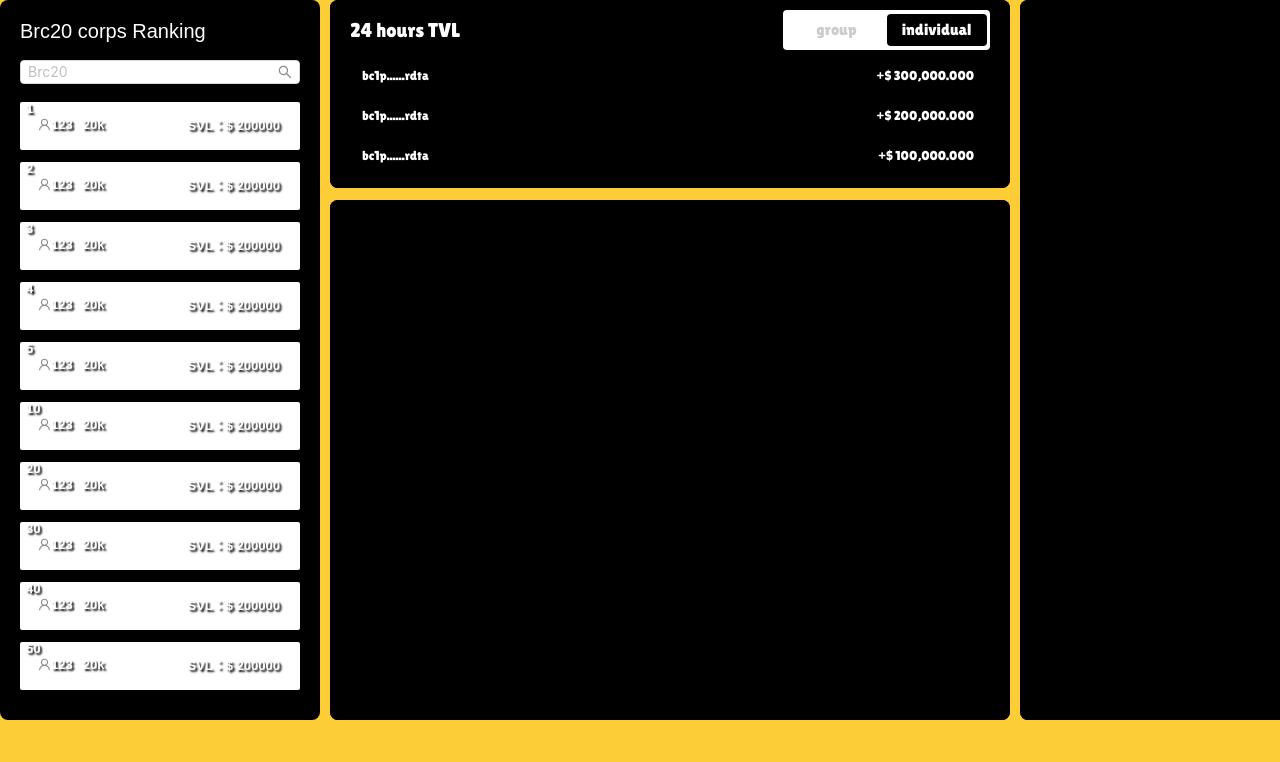
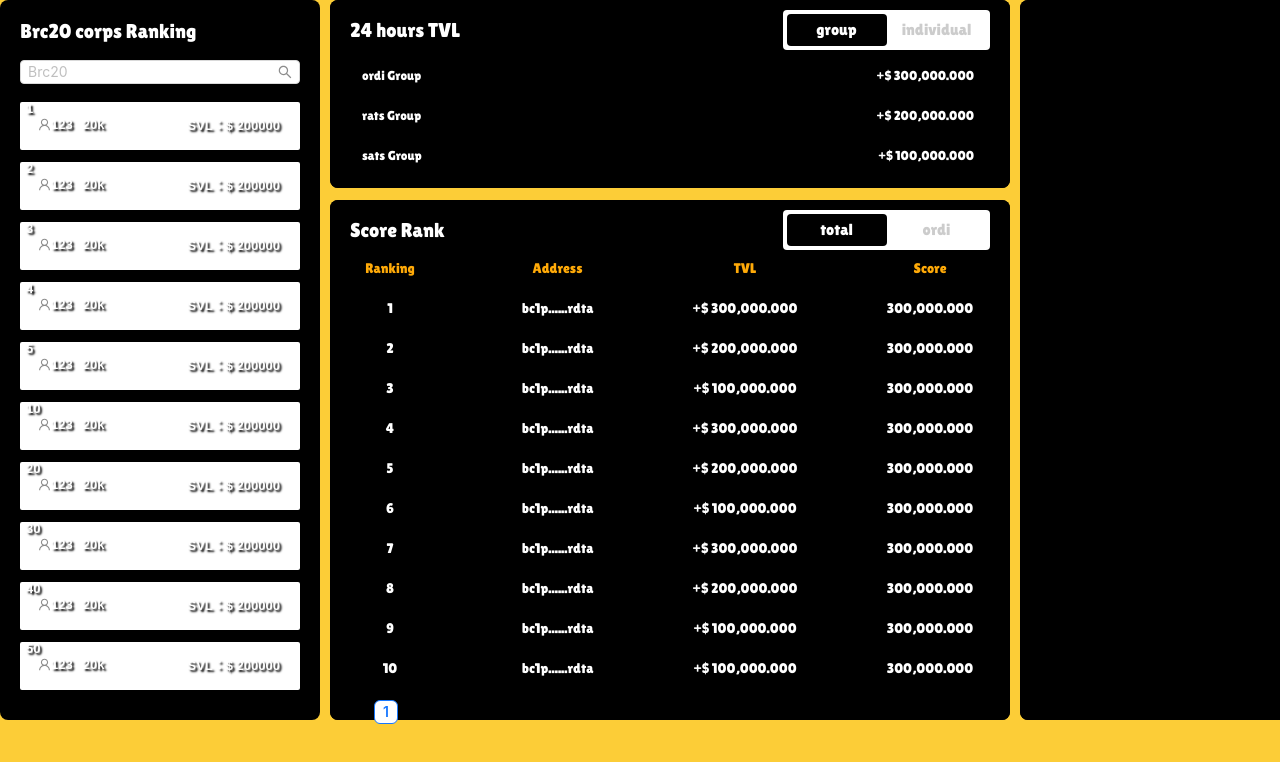
Before and after one commit to yuzhongtingtingerli/boxCatGame, a Vue app: page /rank in a window 1280 px wide. Shown: the top 762 px of the page. Built offline with nearby package versions, Linux system fonts and the light colour scheme.

Commit message:
groupTVLRank

```diff
--- /dev/null
+++ b/src/utils/Tools.js
@@ -0,0 +1,11 @@
+export const getAddress = (add) => {
+  return add.slice(0, 4) + "......" + add.slice(-4);
+};
+export const getMoney = (money) => {
+  // 每隔三位小数加一个,
+  return money?.toString().replace(/\d+/, function (n) {
+    return n.replace(/(\d)(?=(\d{3})+$)/g, function ($1) {
+      return $1 + ",";
+    });
+  });
+};
--- a/src/views/rank/corpsRanking.vue
+++ b/src/views/rank/corpsRanking.vue
@@ -147,6 +147,7 @@ defineExpose({
     padding-bottom: 17px;
     font-weight: 400;
     font-size: 20px;
+    font-family: LilitaOne;
   }
   .list {
     margin-top: 18px;
--- a/src/views/rank/groupTVLRank.vue
+++ b/src/views/rank/groupTVLRank.vue
@@ -1,5 +1,40 @@
 <template>
-  <div class="groupTVLRank"></div>
+  <div class="groupTVLRank">
+    <div class="top">
+      <div class="title">
+        {{ type === "total" ? "Score Rank" : "Group TVL Rank" }}
+      </div>
+      <div class="taps">
+        <div
+          :class="`total ${type === 'total' ? 'active' : ''}`"
+          @click="getTVL('total')"
+        >
+          total
+        </div>
+        <div
+          :class="`ordi ${type === 'ordi' ? 'active' : ''}`"
+          @click="getTVL('ordi')"
+        >
+          ordi
+        </div>
+      </div>
+    </div>
+    <div class="content">
+      <div class="list header">
+        <div class="Ranking">Ranking</div>
+        <div class="Address">Address</div>
+        <div class="TVL">TVL</div>
+        <div class="Score">Score</div>
+      </div>
+      <div class="list" v-for="item in OwnersInfo" :key="item.RankNumber">
+        <div class="Ranking">{{ item.RankNumber }}</div>
+        <div class="Address">{{ getAddress(item.OwnersAddress) }}</div>
+        <div class="TVL">+$ {{ getMoney(item.OwnersTVL) }}</div>
+        <div class="Score">{{ getMoney(item.OwnersScore) }}</div>
+      </div>
+      <a-pagination :total="50" size="small" />
+    </div>
+  </div>
 </template>
 
 <script setup>
@@ -14,6 +49,7 @@ import {
 } from "vue";
 import { useStore } from "vuex";
 import { useRoute, useRouter } from "vue-router";
+import { getMoney, getAddress } from "./../../utils/Tools.js";
 /**
  * 仓库
  */
@@ -30,6 +66,95 @@ const router = useRouter();
 /**
  * 数据部分
  */
+
+const type = ref("total");
+const getTVL = (t) => {
+  // 将t赋值给type，并实现响应式
+  type.value = t;
+};
+const TotalListNumber = ref(10);
+const OwnersInfo = [
+  {
+    RankNumber: "1",
+    OwnersLogo: "https://127.0.0.1/images/ordi.png",
+    OwnersAddress:
+      "bc1ph904vma5ma6decqu60d5ff47hqr6eud2erldlhllv0xnqp46hmpqznrdta", //（前四字符+六个省略符号+后四字符）
+    OwnersTVL: "300000.000",
+    OwnersScore: "300000.000",
+  },
+  {
+    RankNumber: "2",
+    OwnersLogo: "https://127.0.0.1/images/rats.png",
+    OwnersAddress:
+      "bc1ph904vma5ma6decqu60d5ff47hqr6eud2erldlhllv0xnqp46hmpqznrdta", //（前四字符+六个省略符号+后四字符）
+    OwnersTVL: "200000.000",
+    OwnersScore: "300000.000",
+  },
+  {
+    RankNumber: "3",
+    OwnersLogo: "https://127.0.0.1/images/sats.png",
+    OwnersAddress:
+      "bc1ph904vma5ma6decqu60d5ff47hqr6eud2erldlhllv0xnqp46hmpqznrdta", //（前四字符+六个省略符号+后四字符）
+    OwnersTVL: "100000.000",
+    OwnersScore: "300000.000",
+  },
+  {
+    RankNumber: "4",
+    OwnersLogo: "https://127.0.0.1/images/ordi.png",
+    OwnersAddress:
+      "bc1ph904vma5ma6decqu60d5ff47hqr6eud2erldlhllv0xnqp46hmpqznrdta", //（前四字符+六个省略符号+后四字符）
+    OwnersTVL: "300000.000",
+    OwnersScore: "300000.000",
+  },
+  {
+    RankNumber: "5",
+    OwnersLogo: "https://127.0.0.1/images/rats.png",
+    OwnersAddress:
+      "bc1ph904vma5ma6decqu60d5ff47hqr6eud2erldlhllv0xnqp46hmpqznrdta", //（前四字符+六个省略符号+后四字符）
+    OwnersTVL: "200000.000",
+    OwnersScore: "300000.000",
+  },
+  {
+    RankNumber: "6",
+    OwnersLogo: "https://127.0.0.1/images/sats.png",
+    OwnersAddress:
+      "bc1ph904vma5ma6decqu60d5ff47hqr6eud2erldlhllv0xnqp46hmpqznrdta", //（前四字符+六个省略符号+后四字符）
+    OwnersTVL: "100000.000",
+    OwnersScore: "300000.000",
+  },
+  {
+    RankNumber: "7",
+    OwnersLogo: "https://127.0.0.1/images/ordi.png",
+    OwnersAddress:
+      "bc1ph904vma5ma6decqu60d5ff47hqr6eud2erldlhllv0xnqp46hmpqznrdta", //（前四字符+六个省略符号+后四字符）
+    OwnersTVL: "300000.000",
+    OwnersScore: "300000.000",
+  },
+  {
+    RankNumber: "8",
+    OwnersLogo: "https://127.0.0.1/images/rats.png",
+    OwnersAddress:
+      "bc1ph904vma5ma6decqu60d5ff47hqr6eud2erldlhllv0xnqp46hmpqznrdta", //（前四字符+六个省略符号+后四字符）
+    OwnersTVL: "200000.000",
+    OwnersScore: "300000.000",
+  },
+  {
+    RankNumber: "9",
+    OwnersLogo: "https://127.0.0.1/images/sats.png",
+    OwnersAddress:
+      "bc1ph904vma5ma6decqu60d5ff47hqr6eud2erldlhllv0xnqp46hmpqznrdta", //（前四字符+六个省略符号+后四字符）
+    OwnersTVL: "100000.000",
+    OwnersScore: "300000.000",
+  },
+  {
+    RankNumber: "10",
+    OwnersLogo: "https://127.0.0.1/images/sats.png",
+    OwnersAddress:
+      "bc1ph904vma5ma6decqu60d5ff47hqr6eud2erldlhllv0xnqp46hmpqznrdta", //（前四字符+六个省略符号+后四字符）
+    OwnersTVL: "100000.000",
+    OwnersScore: "300000.000",
+  },
+];
 const data = reactive({});
 onBeforeMount(() => {
   //console.log('2.组件挂载页面之前执行----onBeforeMount')
@@ -44,4 +169,68 @@ defineExpose({
   ...toRefs(data),
 });
 </script>
-<style scoped lang="less"></style>
+<style scoped lang="scss">
+.top {
+  height: 40px;
+  display: flex;
+  justify-content: space-between;
+  padding: 10px 20px;
+  font-family: LilitaOne;
+  .title {
+    line-height: 40px;
+    font-size: 20px;
+  }
+  .taps {
+    width: 207px;
+    height: 40px;
+    display: flex;
+    //垂直居中对齐
+    justify-content: center;
+    align-items: center;
+    background-color: #fff;
+    border-radius: 4px;
+    div {
+      width: 100px;
+      height: 32px;
+      line-height: 32px;
+      text-align: center;
+      color: #ccc;
+      font-size: 16px;
+      font-weight: 400;
+      border-radius: 4px;
+      cursor: pointer;
+    }
+    .active {
+      background-color: #000;
+      color: #fff;
+    }
+  }
+}
+.content {
+  margin: 20px;
+  .list {
+    display: flex;
+    justify-content: space-between;
+    font-family: LilitaOne;
+    font-size: 14px;
+    margin-bottom: 20px;
+    text-align: center;
+    height: 20px;
+    .Ranking {
+      width: 80px;
+    }
+    .Address {
+      width: 125px;
+    }
+    .TVL {
+      width: 120px;
+    }
+    .Score {
+      width: 120px;
+    }
+  }
+  .header {
+    color: #ffaa08;
+  }
+}
+</style>
--- a/src/views/rank/hoursTVL.vue
+++ b/src/views/rank/hoursTVL.vue
@@ -52,6 +52,7 @@ import {
 } from "vue";
 import { useStore } from "vuex";
 import { useRoute, useRouter } from "vue-router";
+import { getMoney, getAddress } from "./../../utils/Tools.js";
 /**
  * 仓库
  */
@@ -68,21 +69,10 @@ const router = useRouter();
 /**
  * 数据部分
  */
-let type = "individual";
+const type = ref("group");
 const getTVL = (t) => {
   // 将t赋值给type，并实现响应式
-  type = t;
-};
-const getAddress = (add) => {
-  return add.slice(0, 4) + "......" + add.slice(-4);
-};
-const getMoney = (money) => {
-  // 每隔三位小数加一个,
-  return money.toString().replace(/\d+/, function (n) {
-    return n.replace(/(\d)(?=(\d{3})+$)/g, function ($1) {
-      return $1 + ",";
-    });
-  });
+  type.value = t;
 };
 const GroupInfo = [
   {
```
